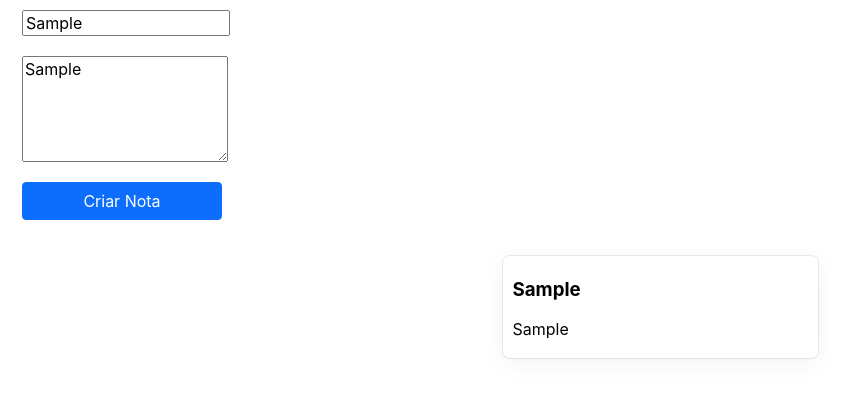
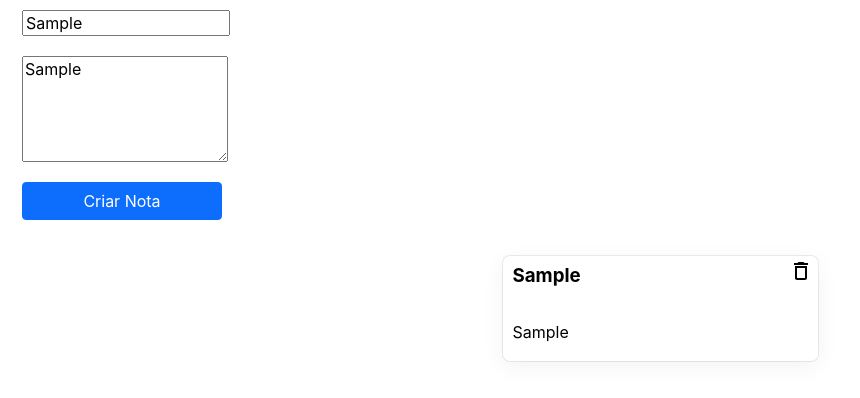
Before and after one commit to kiingsway/ReactEstudos, a React (Create React App) app in the folder projeto1/ceep/: page / in a window 1280 px wide. Both pictures are taken after typing "Sample", "Sample" into the empty fields and a click on the button "Criar Nota". Shown: the top 398 px of the page, without its empty margins (0-860 px from the left). Built offline with nearby package versions, Linux system fonts and the light colour scheme.

Commit message:
Adicionando imagem de deletar nos Cards
Aula 01. Deletando um Card - Atividade 03: Importando SVG

```diff
--- a/projeto1/ceep/src/components/CardNota/CardNota.jsx
+++ b/projeto1/ceep/src/components/CardNota/CardNota.jsx
@@ -1,12 +1,14 @@
 import React, { Component } from 'react';
 import './estilo.css'
+import {ReactComponent as DeleteSVG} from '../../assets/img/delete.svg'
 
 class CardNota extends Component {
     render() {
         return (
             <section className="card-nota shadow">
-                <header>
-                    <h3>{this.props.titulo}</h3>
+                <header className="card-nota-cabecalho">
+                    <h3 class="cabecalho">{this.props.titulo}</h3>
+                    <DeleteSVG />
                 </header>
                 <p>{this.props.nota}</p>
             </section>
--- a/projeto1/ceep/src/components/CardNota/estilo.css
+++ b/projeto1/ceep/src/components/CardNota/estilo.css
@@ -1,5 +1,14 @@
 .card-nota {
     width: 300px;
+}
+
+.card-nota-cabecalho {
+    display: flex;
+    justify-content: space-between;
+}
+
+.cabecalho {
+    margin-top: 5px;
 }
 
 .shadow {
```
Also changed, not shown: projeto1/ceep/src/assets/img/delete.svg (added).
